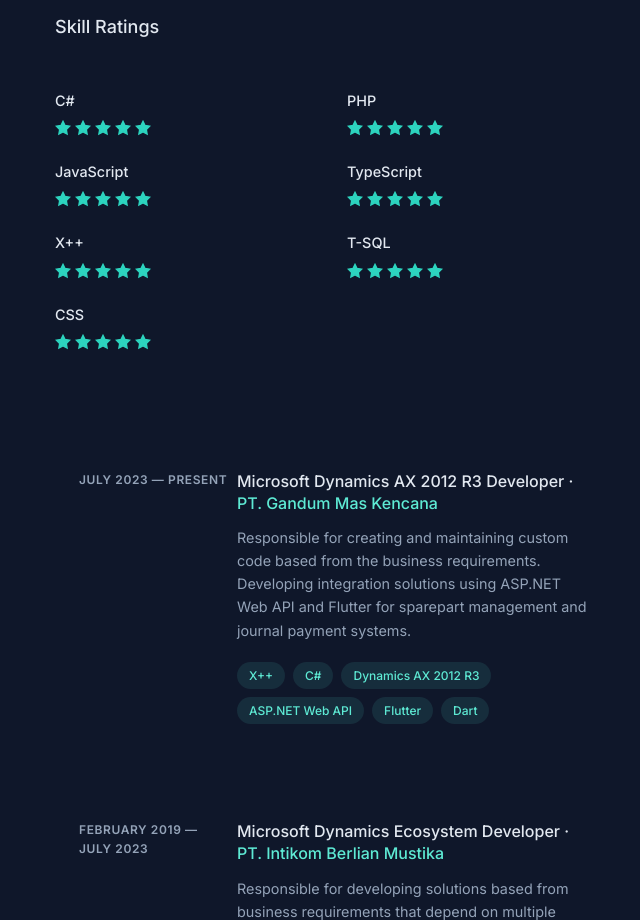
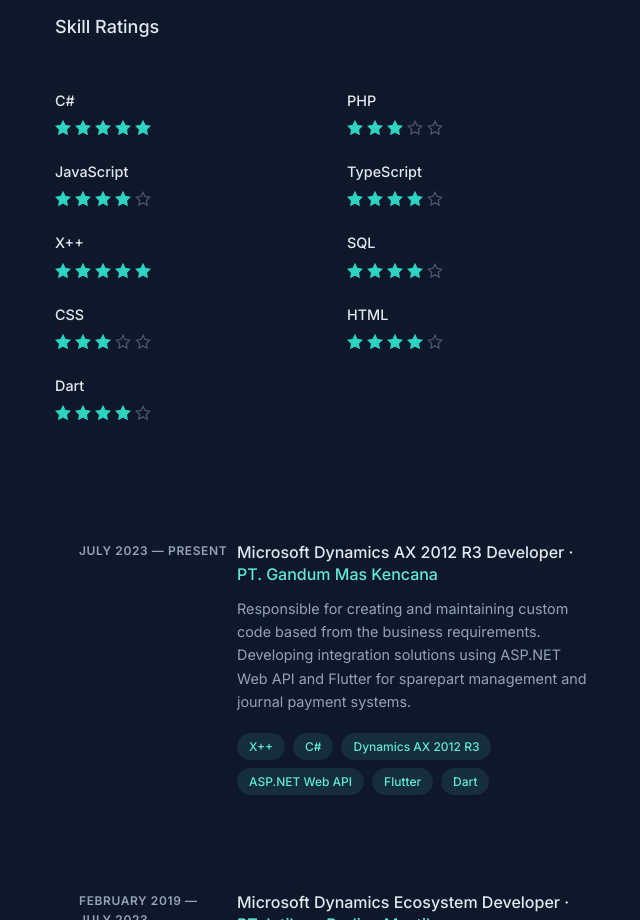
Before and after one commit to miraquel/miraquel-portofolio-v2, an Astro site: page / in a window 1280 px wide. Shown: the part 1040-1960 px from the top of the page, without its empty margins (617-1257 px from the left). Built offline with nearby package versions, Linux system fonts and the light colour scheme; Astro itself is replaced by a stand-in of ours.

Commit message:
update skills and change favicon

```diff
--- a/src/components/Skills.astro
+++ b/src/components/Skills.astro
@@ -16,12 +16,14 @@ import mysqlIcon from '../assets/languages/language_mysql.svg';
 
 const skills = [
   { name: "C#", level: 5 },
-  { name: "PHP", level: 5 },
-  { name: "JavaScript", level: 5 },
-  { name: "TypeScript", level: 5 },
+  { name: "PHP", level: 3 },
+  { name: "JavaScript", level: 4 },
+  { name: "TypeScript", level: 4 },
   { name: "X++", level: 5 },
-  { name: "T-SQL", level: 5 },
-  { name: "CSS", level: 5 }
+  { name: "SQL", level: 4 },
+  { name: "CSS", level: 3 },
+  { name: "HTML", level: 4 },
+  { name: "Dart", level: 4 },
 ];
 
 const frameworks = [
--- a/src/layouts/Layout.astro
+++ b/src/layouts/Layout.astro
@@ -3,7 +3,7 @@
 	<head>
 		<meta charset="UTF-8" />
 		<meta name="viewport" content="width=device-width" />
-		<link rel="icon" type="image/svg+xml" href="/favicon.svg" />
+		<link rel="icon" type="image/svg+xml" href="/favicon.ico" />
 		<meta name="generator" content={Astro.generator} />
 		<link rel="preconnect" href="https://fonts.googleapis.com">
 		<link rel="preconnect" href="https://fonts.gstatic.com" crossorigin>
```
Also changed, not shown: public/favicon.ico (added), public/favicon.svg (deleted).
